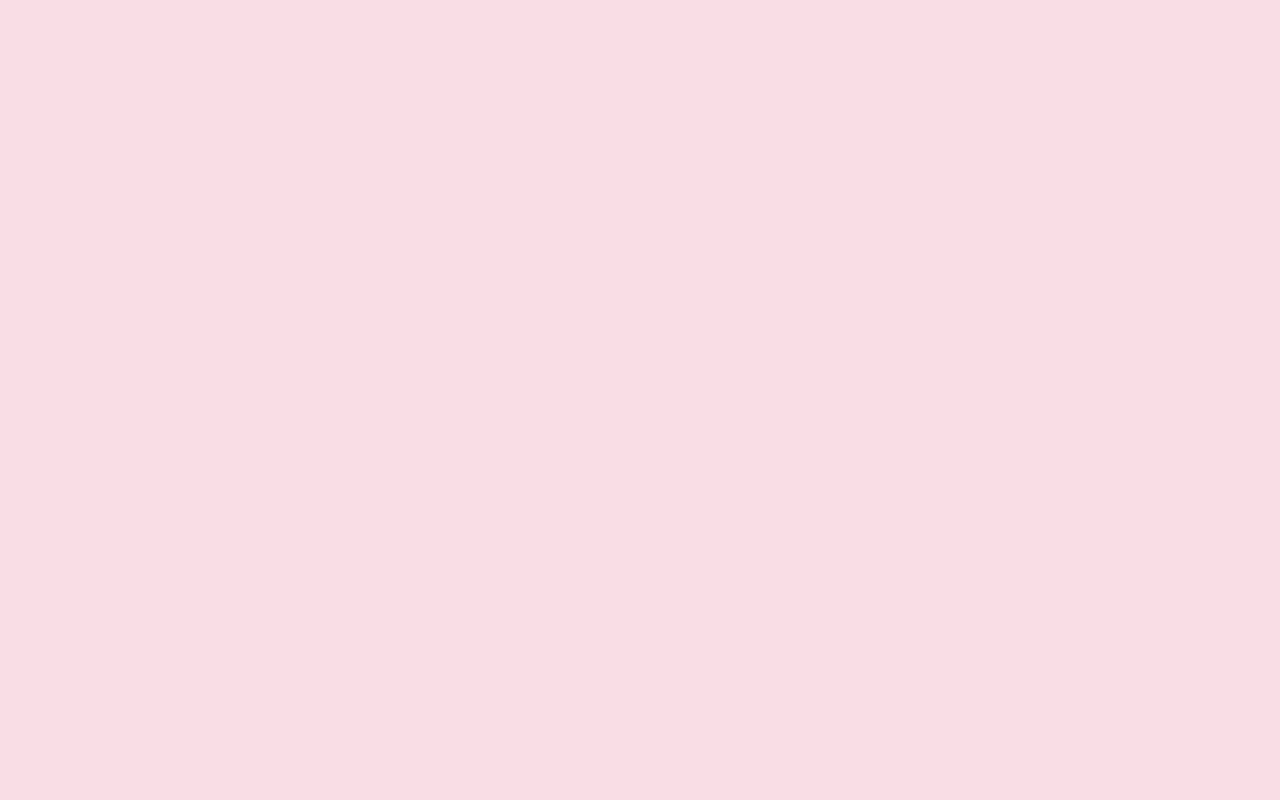
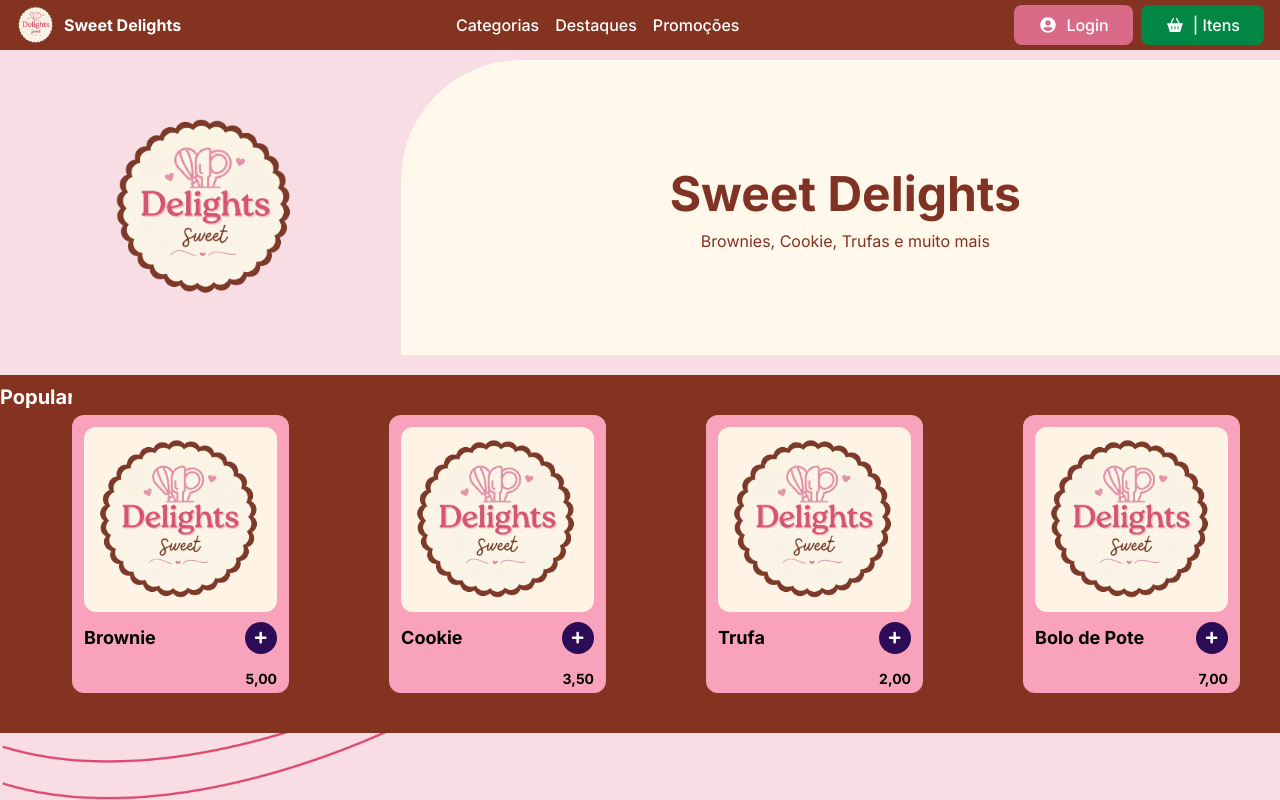
Before and after one commit to UpSnow/Sweet-Delights, a React (Vite) app in the folder Sweet-Delights/: page /home in a window 1280 px wide. Before the commit this address had no page. Built offline with nearby package versions, Linux system fonts and the light colour scheme.

Commit message:
feat(tela home):A tela home esta quase finalizado. Preciso ajustar com o Layout

```diff
--- a/Sweet-Delights/src/Routes/Routes.jsx
+++ b/Sweet-Delights/src/Routes/Routes.jsx
@@ -5,6 +5,7 @@ import { BrowserRouter as Router, Routes, Route } from "react-router-dom";
 import Login from "../pages/Login/Login";
 import Details from "../pages/DetailsProduct/Details";
 import Register from "../pages/Register/Register";
+import Home from "../pages/Home/Homen";
 
 import LayoutPage from "../components/LayoutPage/LayoutPage";
 
@@ -18,8 +19,11 @@ const AppRoutes = () => {
                 <Route path="/login" element={<Login />} />
                 <Route path="/cadastro" element={<Register />} />
 
-                <Route element={<LayoutPage />}>
+                <Route  element={<LayoutPage />}>
+                <Route path="/" element={<Home />} />
+                    <Route path="/home" element={<Home />} />
                     <Route path="/details" element={<Details />} />
+
                 </Route>
 
             </Routes>
--- a/Sweet-Delights/src/components/LayoutPage/LayoutPage.css
+++ b/Sweet-Delights/src/components/LayoutPage/LayoutPage.css
@@ -51,6 +51,7 @@
     position: relative;
     z-index: 5;
 
+
 }
 
 .wave-container {
--- a/Sweet-Delights/src/components/LayoutPage/LayoutPage.jsx
+++ b/Sweet-Delights/src/components/LayoutPage/LayoutPage.jsx
@@ -1,11 +1,11 @@
 import React from "react";
 import './LayoutPage.css';
 import Button from "../Button/Button";
-import { FaShoppingCart, FaUserCircle } from "react-icons/fa";
+import { FaUserCircle } from "react-icons/fa";
 import { Link, Outlet, useNavigate } from "react-router-dom";
-import r from "../../assets/logo.png";
+import Logo from "../../assets/logo.png";
 import Background from "../../assets/img/Background.png"
-
+import { FaBasketShopping } from "react-icons/fa6";
 const LayoutPage = () => {
     const navigate = useNavigate();
 
@@ -17,7 +17,7 @@ const LayoutPage = () => {
 
                 {/* Logo */}
                 <div className="layout-page-logo">
-                    <img src={r} alt="Logo" />
+                    <img src={Logo} alt="Logo" />
                     <p>Sweet Delights</p>
                 </div>
 
@@ -38,7 +38,7 @@ const LayoutPage = () => {
                         Login
                     </Button>
 
-                    <Button icon={<FaShoppingCart />} variant="secondary">
+                    <Button icon={<FaBasketShopping />} variant="secondary">
                         | Itens
                     </Button>
                 </div>
--- /dev/null
+++ b/Sweet-Delights/src/components/ProductCard/ProductCard.css
@@ -0,0 +1,62 @@
+.product-card {
+  width: 230px;
+  background-color: #f8a3bb;
+  border-radius: 12px;
+  padding: 12px;
+  position: relative;
+  text-align: left;
+}
+
+.image-container {
+  background-color: #fff3e6;
+  border-radius: 12px;
+  padding: 10px;
+  display: flex;
+  justify-content: center;
+  align-items: center;
+}
+
+.image-container img {
+  width: 100%;
+  max-height: 1000px;
+  object-fit: contain;
+}
+
+.card-footer {
+  display: flex;
+  justify-content: space-between;
+  align-items: center;
+  margin: 10px 0px;
+
+}
+
+.product-name {
+  font-weight: bold;
+  font-size: 18px;
+}
+
+.add-button {
+  width: 32px;
+  height: 32px;
+  border-radius: 50%;
+  border: none;
+  background-color: #2d0c57;
+  color: white;
+  cursor: pointer;
+  display: flex;
+  align-items: center;
+  justify-content: center;
+}
+
+.add-button:hover {
+  background-color: #3f1580;
+}
+
+.product-price {
+  position: relative;
+  display: flex;
+  top: 6px;
+  font-weight: bold;
+  font-size: 14px;
+  justify-content: flex-end;
+}
--- /dev/null
+++ b/Sweet-Delights/src/components/ProductCard/ProductCard.jsx
@@ -0,0 +1,24 @@
+import "./ProductCard.css";
+import { FaPlus } from "react-icons/fa";
+
+export default function ProductCard({ image, name, price, onAdd }) {
+  return (
+    <div className="product-card">
+      <div className="image-container">
+        <img src={image} alt={name} />
+      </div>
+
+      <div className="card-footer">
+        <span className="product-name">{name}</span>
+
+        <button className="add-button" onClick={onAdd}>
+          <FaPlus />
+        </button>
+      </div>
+
+      <span className="product-price">
+        {price.toFixed(2).replace(".", ",")}
+      </span>
+    </div>
+  );
+}
--- a/Sweet-Delights/src/index.css
+++ b/Sweet-Delights/src/index.css
@@ -102,6 +102,7 @@ body {
   font-family: var(--fonte-primaria);
   background-color: var(--cor-fundo);
 
+
 }
 
 /* ================= RESPONSIVIDADE ================= */
--- /dev/null
+++ b/Sweet-Delights/src/pages/Home/Home.css
@@ -0,0 +1,97 @@
+.container-home {
+    width: 100%;
+    height: calc(100vh - 100px) ;
+    overflow-y: auto ;
+
+}
+.container-home .home-texto-h2{
+    margin: 0px 0px 15px 15px;
+
+}
+
+
+.header-home {
+    display: flex;
+    align-items: center;
+    margin: 10px;
+    justify-content: space-between;
+    width: 100%;
+}
+
+.header-home img {
+    width: 300px;
+    margin: 0 100px;
+}
+
+.header-home-texto {
+    background-color: var(--cor-botao-terciario);
+    display: flex;
+    flex-direction: column;
+    padding: 6.5rem;
+    border-radius: 120px 0 0 0;
+    width: 100%;
+    max-width: 1000px;
+    align-items: center;
+    justify-content: center;
+    color: var(--cor-texto-3);
+}
+
+.header-home-texto h1 {
+    font-size: 3rem;
+    padding-bottom: var(--esp-xs);
+}
+
+.home-content {
+    margin: 20px 0px;
+    display: flex;
+    background-color: var(--cor-secundaria);
+    justify-content: center;
+
+
+}
+
+.home-content h2 {
+    margin-top: 10px;
+    color: var(--cor-texto-2);
+    font-weight: var(--peso-bold);
+    font-size: var( --font-lg);
+
+}
+
+.home-product {
+    display: flex;
+    gap: 100px;
+    padding: 40px 40px 40px 0px;
+}
+
+.home-categories{
+    display: flex;
+    background-color: var(--cor-detalhe-2);
+    justify-content:space-around;
+    align-items: center;
+    margin-bottom: 50px;
+
+
+}
+.home-categories .divider {
+  display: inline-block;
+  width: 1px;          /* realmente fino */
+  height: 3rem;        /* mesma altura visual */
+  background-color: #d8d7d7;
+  margin: 0 12px;
+}
+.home-product-2{
+    margin: 30px 0px 50px 0px;
+    display: flex;
+    justify-content: space-around;
+}
+.home-search{
+    background-color: var(--cor-detalhe-2);
+    height: 300px;
+    margin: 30px 0px 50px 0px;
+    display: flex;
+    justify-content: center;
+    align-items: center;
+    flex-direction: column;
+    color: var(--cor-texto-2);
+}
--- /dev/null
+++ b/Sweet-Delights/src/pages/Home/Homen.jsx
@@ -0,0 +1,96 @@
+import React from "react";
+import "./Home.css"
+import logo from "../../assets/logo.png"
+import ProductCard from "../../components/ProductCard/ProductCard";
+
+const products = [
+    {
+        id: 1,
+        name: "Brownie",
+        price: 5.0,
+        image: logo,
+    },
+    {
+        id: 2,
+        name: "Cookie",
+        price: 3.5,
+        image: logo,
+    },
+    {
+        id: 3,
+        name: "Trufa",
+        price: 2.0,
+        image: logo,
+    },
+    {
+        id: 4,
+        name: "Bolo de Pote",
+        price: 7.0,
+        image: logo,
+    },
+
+];
+
+const Home = () => {
+    return (
+        <div className="container-home">
+            <div className="header-home">
+                <img src={logo} />
+                <div className="header-home-texto">
+                    <h1>Sweet Delights</h1>
+                    <p>Brownies, Cookie, Trufas e muito mais</p>
+                </div>
+            </div>
+            <div className="home-content">
+                <h2>Popular</h2>
+                <div className="home-product">
+                    {products.map((product) =>
+                        <ProductCard
+                            key={product.id}
+                            name={product.name}
+                            price={product.price}
+                            image={product.image}
+                            onAdd={() => console.log("Adicionar:", product.name)}
+                        />
+                    )}
+                </div>
+            </div>
+            <h2 className="home-texto-h2">Categorias</h2>
+            <div className="home-categories">
+                <p>Bolo no Pote </p>
+                <span className="divider"></span>
+                <p>Mousse</p>
+                <span className="divider"></span>
+                <p>Mousse</p>
+                <span className="divider"></span>
+                <p>Mais...</p>
+            </div>
+            <h2 className="home-texto-h2">Mais Vendidos da Semana</h2>
+            <div className="home-product-2">
+                {products.map((product) =>
+                    <ProductCard
+                        key={product.id}
+                        name={product.name}
+                        price={product.price}
+                        image={product.image}
+                        onAdd={() => console.log("Adicionar:", product.name)}
+                    />
+                )}
+            </div>
+            <div className="home-search">
+                <h1>
+                     Um doce é pequeno, mas a
+                    <br />felicidade que traz é gigante.
+                    </h1>
+                <p>Pesquise seu doce favorito</p>
+
+            </div>
+
+
+
+        </div>
+    )
+
+}
+
+export default Home
--- a/Sweet-Delights/src/pages/Login/Login.jsx
+++ b/Sweet-Delights/src/pages/Login/Login.jsx
@@ -4,7 +4,7 @@ import Input from "../../components/input/input";
 import Button from "../../components/Button/Button";
 import LayoutStripes from "../../components/LayoutStripes/LayoutStripes";
 import Logo from "../../assets/logo.png";
-
+import { Link } from "react-router-dom";
 const Login = () => {
   return (
     <LayoutStripes
@@ -29,9 +29,9 @@ const Login = () => {
 
       <p className="login-text">
         Não tem uma conta?{" "}
-        <a href="/cadastro" className="login-link">
+        <Link to="/cadastro" className="login-link">
           Cadastre-se
-        </a>
+        </Link >
       </p>
     </LayoutStripes>
   );
--- a/Sweet-Delights/src/pages/Register/Register.jsx
+++ b/Sweet-Delights/src/pages/Register/Register.jsx
@@ -4,6 +4,7 @@ import Input from "../../components/input/input";
 import Button from "../../components/Button/Button";
 import LayoutStripes from "../../components/LayoutStripes/LayoutStripes";
 import Logo from "../../assets/logo.png";
+import { Link } from "react-router-dom";
 
 const Register = () => {
   return (
@@ -40,9 +41,9 @@ const Register = () => {
 
       <p className="register-text">
         Já tem uma conta?{" "}
-        <a href="/login" className="register-link">
+        <Link to="/login" className="register-link">
           Entrar
-        </a>
+        </Link >
       </p>
     </LayoutStripes>
   );
```
